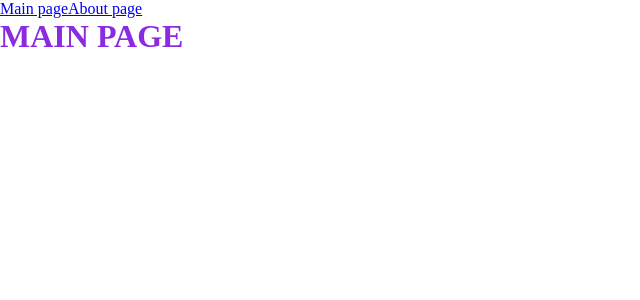
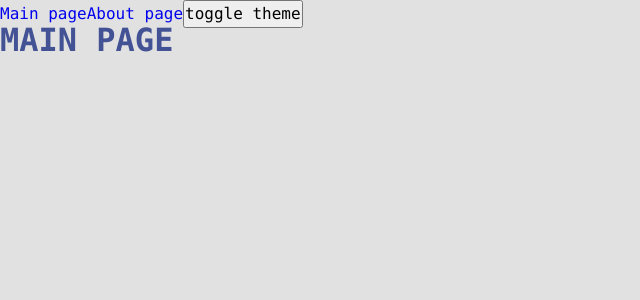
Before and after one commit to Andrew1996-la/productionProject, a React app: page / in a window 1280 px wide. Shown: the top 300 px of the page, without its empty margins (0-640 px from the left). Built offline with nearby package versions, Linux system fonts and the light colour scheme.

Commit message:
Релизовал первичную настройку тем, вынес логику в хук useTheme

```diff
--- a/src/App.tsx
+++ b/src/App.tsx
@@ -1,18 +1,19 @@
-import './index.scss';
-import {Routes, Route } from "react-router";
-import MainPage from "./Pages/MainPage/MainPage";
-import AboutPage from "./Pages/AboutPage/AboutPage";
+import './styles/index.scss';
+import {Route, Routes} from "react-router";
 import {Link} from "react-router-dom";
 import {Suspense} from "react";
 import {MainPageAsync} from "./Pages/MainPage/MainPage.async";
 import {AboutPageAsync} from "./Pages/AboutPage/AboutPage.async";
+import {useTheme} from "./theme/useTheme";
 
 export function App() {
+    const {theme, toggleTheme} = useTheme();
+
     return (
-        <div className='app'>
+        <div className={`app ${theme}`}>
             <Link to='/'>Main page</Link>
             <Link to='/about'>About page</Link>
-
+            <button onClick={toggleTheme}>toggle theme</button>
             <Suspense fallback={<div>Loading...</div>}>
                 <Routes>
                     <Route path='/' element={<MainPageAsync />} />
--- a/src/index.scss
+++ /dev/null
@@ -1,9 +0,0 @@
-* {
-  margin: 0;
-  padding: 0;
-  box-sizing: border-box;
-}
-
-.app {
-  color: blueviolet;
-}
--- a/src/index.tsx
+++ b/src/index.tsx
@@ -1,10 +1,13 @@
 import {render} from "react-dom";
 import {App} from "./App";
 import {BrowserRouter} from "react-router-dom";
+import ThemeContextProvider from "./theme/ThemeContextProvider";
 
 render(
     <BrowserRouter>
-        <App />
+        <ThemeContextProvider>
+            <App />
+        </ThemeContextProvider>
     </BrowserRouter>,
     document.getElementById("root")
 );
--- /dev/null
+++ b/src/styles/index.scss
@@ -0,0 +1,12 @@
+@import "reset";
+@import "variables/global";
+@import "theme/light";
+@import "theme/dark";
+
+.app {
+  font: var(--font-m);
+
+  background-color: var(--bg-color);
+  color: var(--primary-color);
+  height: 100vh;
+}
--- /dev/null
+++ b/src/styles/reset.scss
@@ -0,0 +1,29 @@
+/* Reset and base styles  */
+* {
+  margin: 0;
+  padding: 0;
+  box-sizing: border-box;
+}
+
+*::before,
+*::after {
+  box-sizing: border-box;
+}
+
+/* Links */
+a, a:link, a:visited  {
+  text-decoration: none;
+}
+
+a:hover  {
+  text-decoration: none;
+}
+
+/* Form */
+input, textarea, button, select {
+  font: inherit;
+}
+
+label {
+  cursor: pointer;
+}
--- /dev/null
+++ b/src/styles/theme/dark.scss
@@ -0,0 +1,6 @@
+.app.dark {
+  --bg-color: #090949;
+
+  --primary-color: #049604;
+  --secondary-color: #04ff04;
+}
--- /dev/null
+++ b/src/styles/theme/light.scss
@@ -0,0 +1,6 @@
+.app.light {
+  --bg-color: #e1e1e1;
+
+  --primary-color: #435295;
+  --secondary-color: #5a6fcb;
+}
--- /dev/null
+++ b/src/styles/variables/global.scss
@@ -0,0 +1,11 @@
+:root {
+  --font-family-main: Consolas, monaco, monospace;
+
+  --font-size-m: 16px;
+  --line-height-m: 24px;
+  --font-m: var(--font-size-m) / var(--line-height-m) var(--font-family-main);
+
+  --font-size-l: 24px;
+  --line-height-l: 32px;
+  --font-l: var(--font-size-l) / var(--line-height-l) var(--font-family-main);
+}
--- /dev/null
+++ b/src/theme/ThemeContext.ts
@@ -0,0 +1,15 @@
+import {createContext} from "react";
+
+export enum ThemeType {
+    Dark = "dark",
+    Light = "light",
+}
+
+interface IThemeContext {
+    theme?: ThemeType;
+    setTheme?: (theme: ThemeType) => void;
+}
+
+export const LOCAL_STORAGE_THEME_KEY = 'theme';
+
+export const ThemeContext = createContext<IThemeContext>({})
--- /dev/null
+++ b/src/theme/ThemeContextProvider.tsx
@@ -0,0 +1,21 @@
+import {FC, useMemo, useState} from "react";
+import {LOCAL_STORAGE_THEME_KEY, ThemeContext, ThemeType} from "./ThemeContext";
+
+const defaultTheme: ThemeType = localStorage.getItem(LOCAL_STORAGE_THEME_KEY) as ThemeType || ThemeType.Light;
+
+const ThemeContextProvider: FC = ({children}) => {
+    const [theme, setTheme] = useState<ThemeType>(defaultTheme);
+
+    const defaultProps = useMemo(() => ({
+        theme,
+        setTheme
+    }), [theme]);
+
+    return (
+        <ThemeContext.Provider value={defaultProps}>
+            {children}
+        </ThemeContext.Provider>
+    );
+};
+
+export default ThemeContextProvider;
--- /dev/null
+++ b/src/theme/useTheme.ts
@@ -0,0 +1,22 @@
+import {useContext} from "react";
+import {LOCAL_STORAGE_THEME_KEY, ThemeContext, ThemeType} from "./ThemeContext";
+
+interface IUseTheme {
+    theme: ThemeType;
+    toggleTheme: () => void;
+}
+
+export const useTheme = (): IUseTheme => {
+    const {theme, setTheme} = useContext(ThemeContext);
+
+    const toggleTheme = (): void => {
+        const newTheme = theme === ThemeType.Light ? ThemeType.Dark : ThemeType.Light;
+        setTheme(newTheme);
+        localStorage.setItem(LOCAL_STORAGE_THEME_KEY, newTheme);
+    }
+
+    return {
+        theme,
+        toggleTheme,
+    }
+}
```
